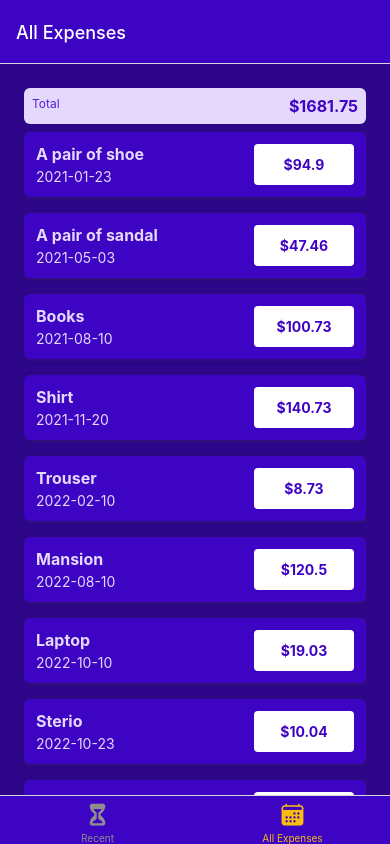
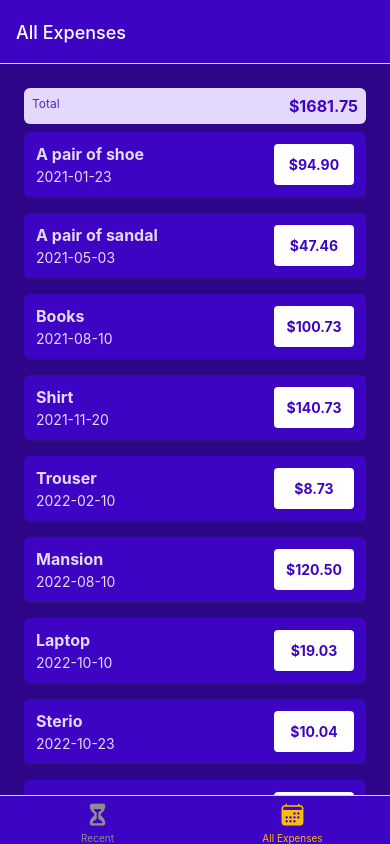
Before and after one commit to Dev-Harmattan/react-native-expense-tracker, a React Native app: screen /AllExpenses in a window 390 px wide. Built offline with nearby package versions, Linux system fonts and the light colour scheme.

Commit message:
time and amount little changes

```diff
--- a/components/expenses/ExpenseItems.js
+++ b/components/expenses/ExpenseItems.js
@@ -12,7 +12,7 @@ export const ExpenseItem = ({ description, amount, date }) => {
           <Text style={styles.textBase}>{getFormatedDate(date)}</Text>
         </View>
         <View style={styles.amountContainer}>
-          <Text style={styles.amount}>${amount}</Text>
+          <Text style={styles.amount}>${amount.toFixed(2)}</Text>
         </View>
       </View>
     </Pressable>
@@ -48,7 +48,7 @@ const styles = StyleSheet.create({
     alignItems: 'center',
     backgroundColor: 'white',
     borderRadius: 4,
-    width: 100
+    minWidth: 80
   },
   amount: {
     color: GlobalStyles.colors.primary500,
```
